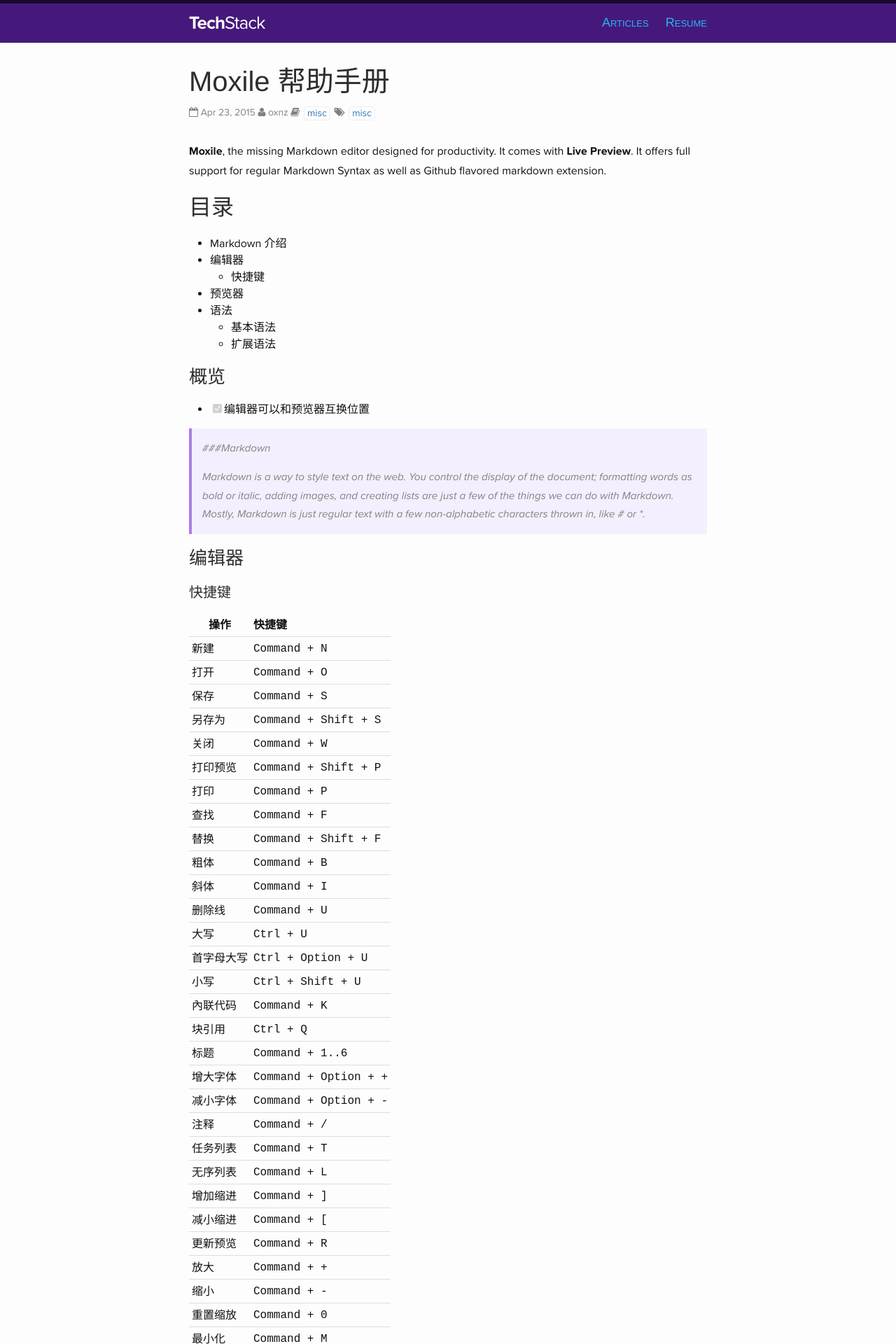
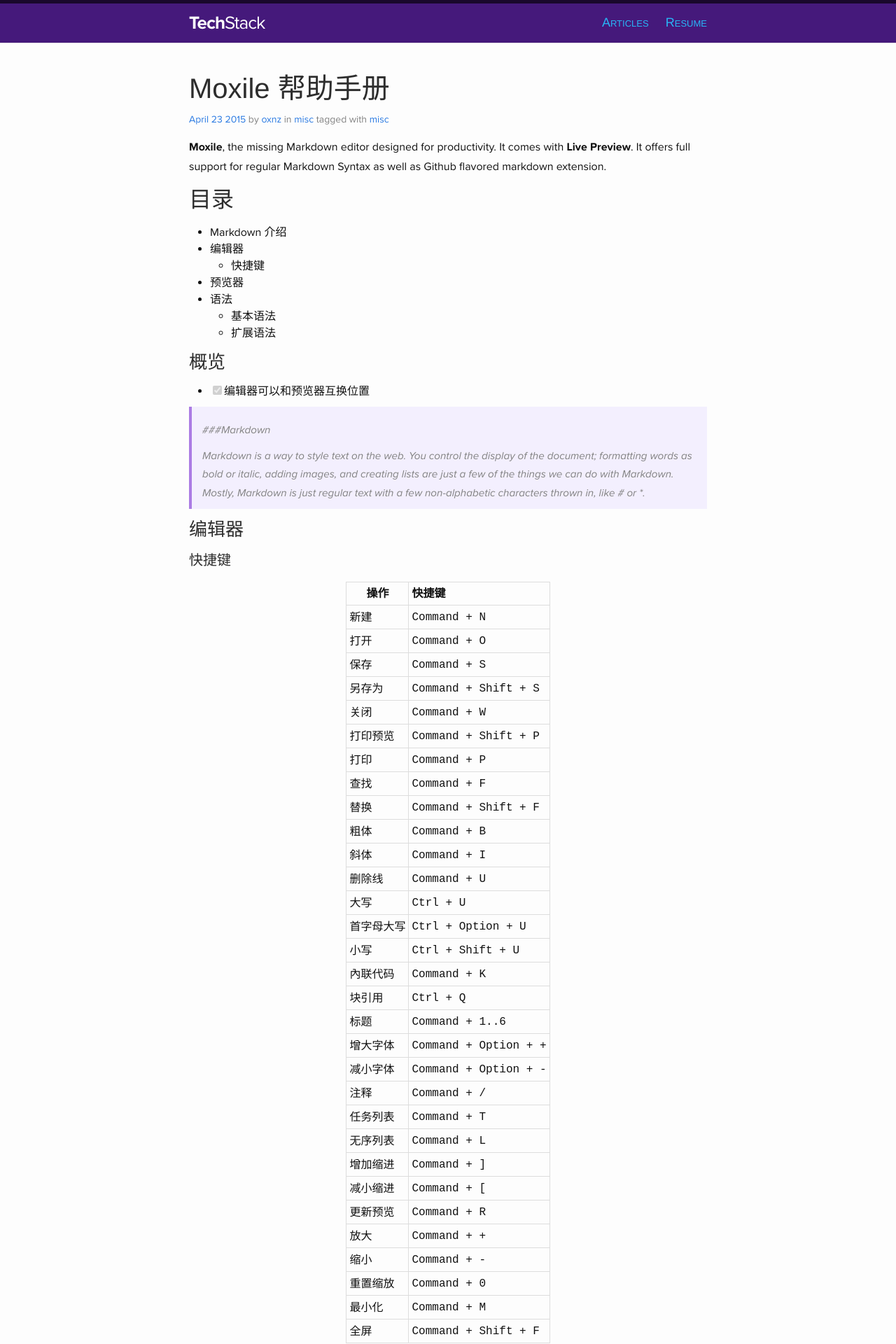
Before and after one commit to oxnz/oxnz.github.io, a Jekyll site: the page built from _posts/2015-04-23-moxile-help.md, in a window 1280 px wide. Shown: the top 1920 px of the page at 70% size. Built offline with Jekyll 4.4.1, drawn with Linux system fonts in a browser that asks for light colours; comment, search, counter and statistics services are not loaded.

Commit message:
refine layout and style

```diff
--- a/_layouts/post.html
+++ b/_layouts/post.html
@@ -5,20 +5,18 @@
 
   <header class="post-header">
     <h1 class="post-title" itemprop="name headline">{{ page.title }}</h1>
-    <p class="post-meta">
-    <i class="fa fa-calendar-o"></i>
-    <time datetime="{{ page.date | date_to_xmlschema }}" itemprop="datePublished">{{ page.date | date: "%b %-d, %Y" }}</time>
+    <h4 class="post-meta">
+    <time datetime="{{ page.date | date_to_xmlschema }}" itemprop="datePublished">{{ page.date | date: "%B %-d %Y" }}</time>
     {% if page.author %}
-    <i class="fa fa-user"></i>
-    <span itemprop="author" itemscope itemtype="http://schema.org/Person"><span itemprop="name">{% if page.author.display_name %}{{ page.author.display_name }}{% else %}{{ page.author }}{% endif %}</span></span>
+    by <a href="mailto:{{ post.author.email }}"><span itemprop="author" itemscope itemtype="http://schema.org/Person"><span itemprop="name">{% if page.author.display_name %}{{ page.author.display_name }}{% else %}{{ page.author }}{% endif %}</span></span></a>
     {% endif %}
     {% if page.categories.size > 0 %}
-    <i class="fa fa-book"></i>
-    <span class="cat">{{ page.categories | join: '</span><span class="cat">' }}</span>
+    in
+    <span class="cat">{{ page.categories | join: '</span>, <span class="cat">' }}</span>
     {% endif %}
     {% if page.tags.size > 0 %}
-    <i class="fa fa-tags"></i>
-    <span class="tag">{{ page.tags | join: '</span><span class="tag">' }}</span>
+    tagged with
+    <span class="tag">{{ page.tags | join: '</span>, <span class="tag">' }}</span>
     {% endif %}
     </p>
   </header>
--- a/_sass/_base.scss
+++ b/_sass/_base.scss
@@ -34,7 +34,8 @@
 p, blockquote, pre,
 ul, ol, dl, figure,
 %vertical-rhythm {
-    margin-bottom: $spacing-unit / 2;
+	margin: $spacing-unit / 3 auto;
+//    margin-bottom: $spacing-unit / 2;
 }
 
 
@@ -72,7 +73,8 @@
 li {
     > ul,
     > ol {
-         margin-bottom: 0;
+		margin-top: 0;
+		margin-bottom: 0;
     }
 }
 
@@ -113,7 +115,7 @@
     color: $grey-color;
     border-left: 4px solid $purple-color-light;
 	background: #F3EFFE;
-    padding: $spacing-unit / 2;
+    padding: $spacing-unit / 3 $spacing-unit / 2;
     font-size: 18px;
     letter-spacing: -1px;
     font-style: italic;
--- a/_sass/_custom.scss
+++ b/_sass/_custom.scss
@@ -44,7 +44,6 @@
 	letter-spacing: normal;
 	font-size: 40px;
 	line-height: 1.2;
-	margin-bottom: 10px;
 	color: #2d2d2d;
 	font-weight: 300;
 	font-family: "Helvetica Neue", Helvetica, Arial, sans-serif;
@@ -99,18 +98,10 @@
 /**
  * post meta
  */
+.post-meta time,
 .cat,
 .tag {
-	display: inline-block;
-	padding: 2px 4px;
-	margin: 0px 2px;
-	border: 1px solid #eee;
-	border-radius: 5px;
-	line-height: 1;
-	vertical-align: middle;
-	color: #337ab7;
-	text-align: center;
-	white-space: nowrap;
+	color: #2a7ae2;
 }
 
 .site-footer .site-info {
@@ -135,11 +126,15 @@
 
 table {
 	border-collapse: collapse;
-	margin-bottom: 15px;
+	margin: $spacing-unit / 2 auto;
+}
+
+th {
+	font-weight: 600;
 }
 
 th,
 td {
-	border-bottom: 1px solid #ddd;
+	border: 1px solid #ddd;
 	padding: 4px;
 }
--- a/_sass/_layout.scss
+++ b/_sass/_layout.scss
@@ -200,7 +200,7 @@
  * Posts
  */
 .post-header {
-    margin-bottom: $spacing-unit;
+    margin-bottom: $spacing-unit / 2;
 }
 
 .post-title {
```
Also changed, not shown: index.html (+5 -5 lines).
